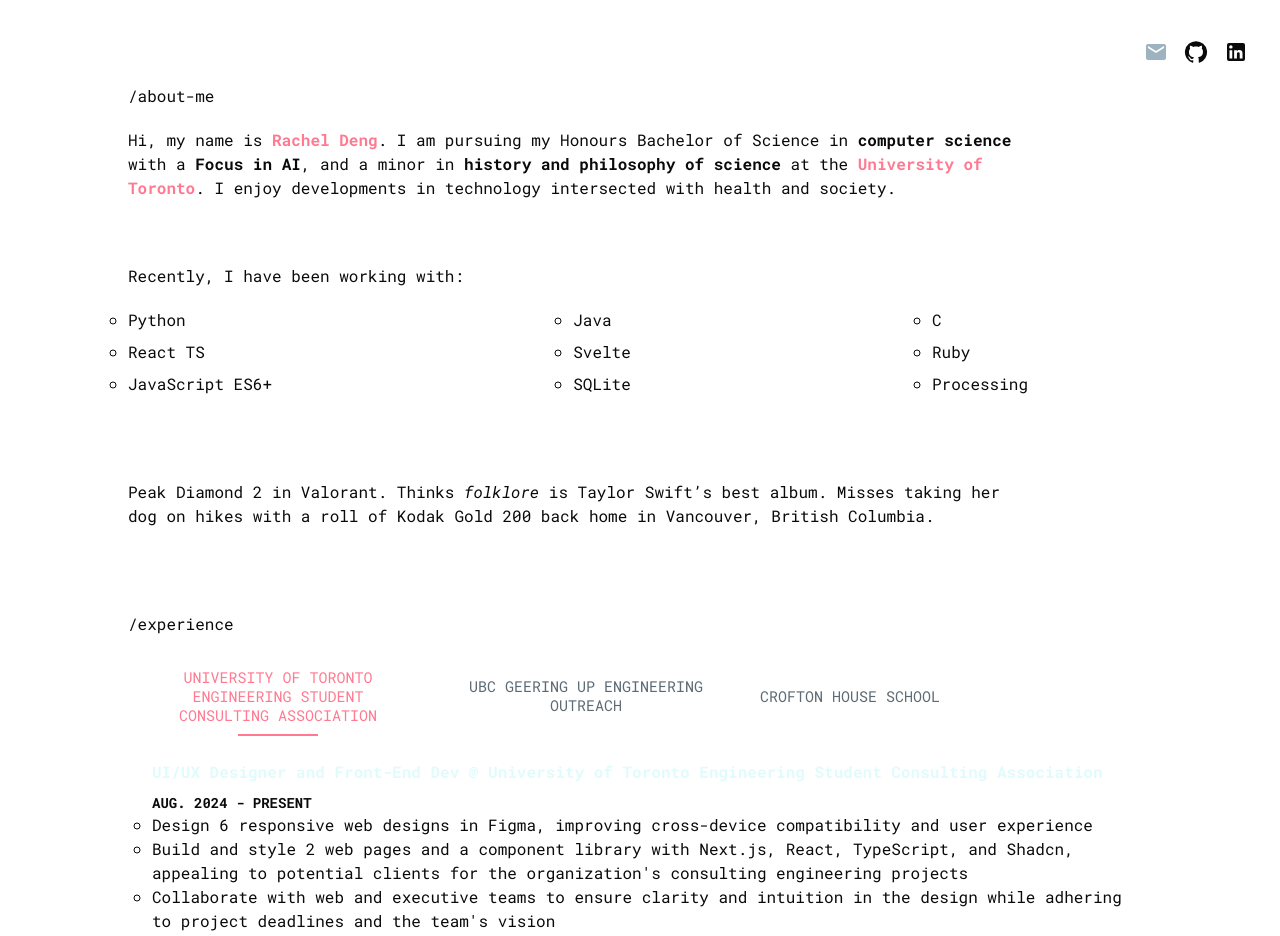
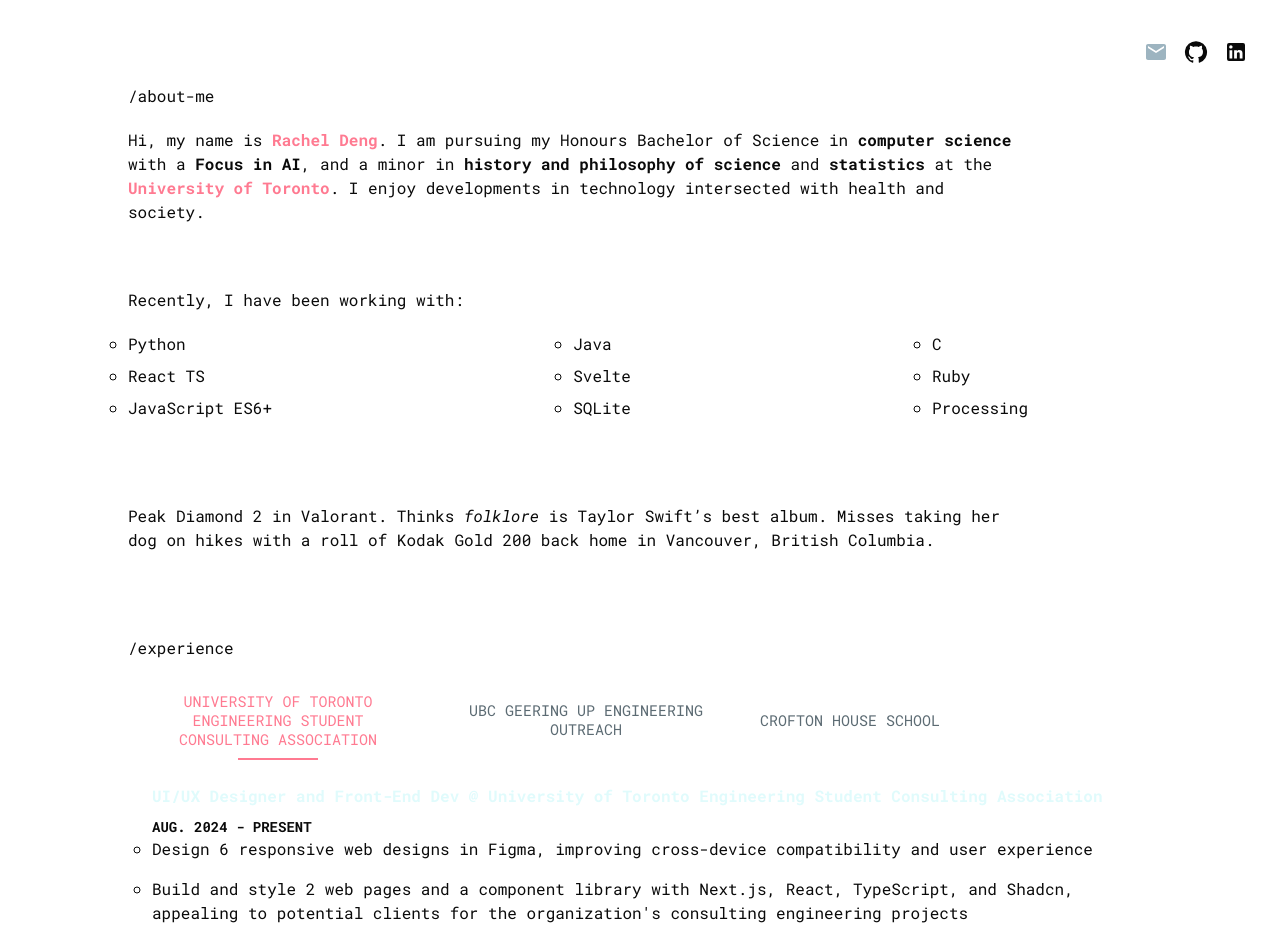
Before and after one commit to rachelkd/portfolio, a React (Vite) app: page / in a window 1280 px wide. Shown: the part 704-1640 px from the top of the page. Built offline with nearby package versions, Linux system fonts and the light colour scheme.

Commit message:
fixed bullet spacing in experience and added stats minor

```diff
--- a/src/components/pages/AboutMe.tsx
+++ b/src/components/pages/AboutMe.tsx
@@ -16,7 +16,7 @@
                     <span className='bold'>
                         history and philosophy of science
                     </span>{' '}
-                    at the{' '}
+                    and <span className='bold'>statistics</span> at the{' '}
                     <span className='bold highlight-2'>
                         University of Toronto
                     </span>
--- a/src/styles/JobsList.css
+++ b/src/styles/JobsList.css
@@ -18,4 +18,10 @@
 
 .job-description li {
     line-height: 1.5;
+    margin-bottom: 1rem; /* Adjust this value to control the spacing */
 }
+
+/* Remove margin from last item to avoid extra space at bottom */
+.job-description li:last-child {
+    margin-bottom: 0;
+}
```
